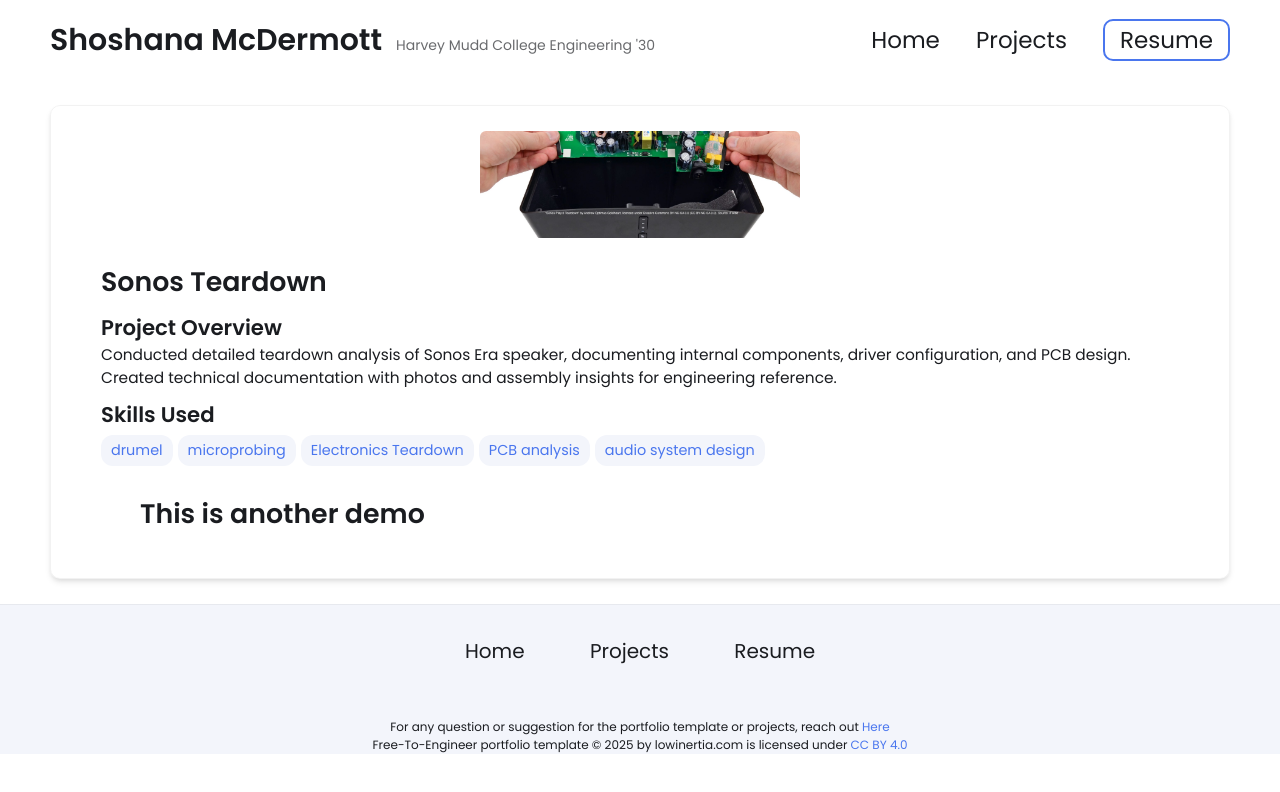
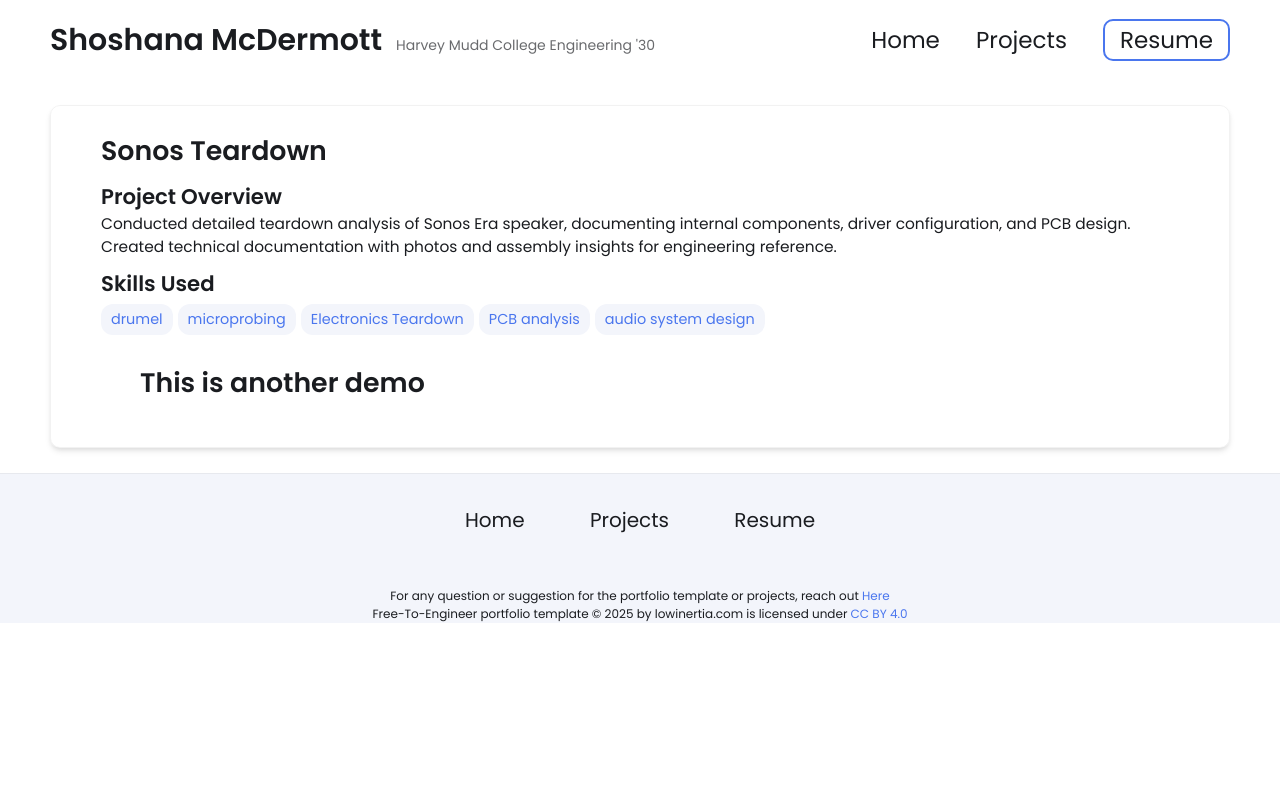
Before and after one commit to smcdermott-commits/smcdermott-commits.github.io, a Jekyll site: the page built from _projects/sonos-teardown/index.md, in a window 1280 px wide. Shown: the top 792 px of the page. Built offline with Jekyll 4.4.1, drawn with Linux system fonts in a browser that asks for light colours.

Commit message:
Remove oversized project-page video header

```diff
--- a/_layouts/post.html
+++ b/_layouts/post.html
@@ -8,14 +8,6 @@ layout: wrapper
 
         {% assign folder_path = page.path | split: "/" | slice: 0, 2 | join: "/" %}
         {% assign image_path = "/" | append: folder_path | append: page['main-image'] %}
-        {% if page['main-video'] %}
-        <video class="project-main-video" autoplay muted loop playsinline preload="metadata">
-            <source src="{{ page['main-video'] | prepend: '/' | prepend: folder_path | relative_url }}" type="video/mp4">
-        </video>
-        {% elsif page['main-image'] %}
-        <img src="{{ image_path }}" alt="{{ page.title }} image">
-        {% endif %}
-
         <div class="title-header">
             <h1>{{page.title}}</h1>
         </div>
```
